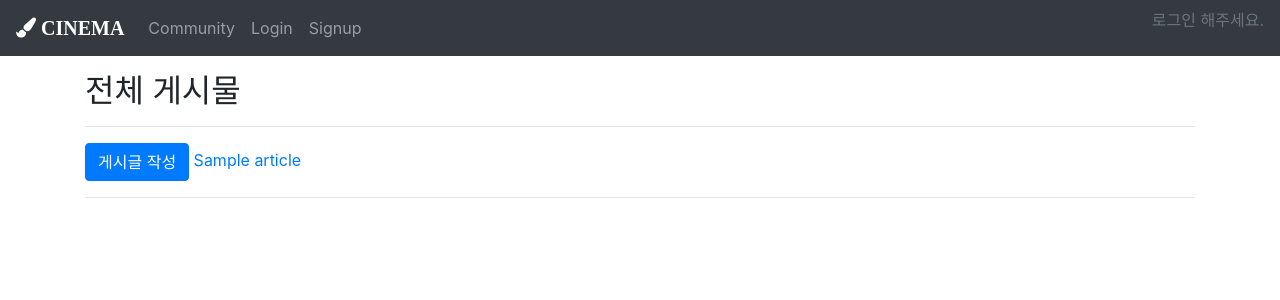
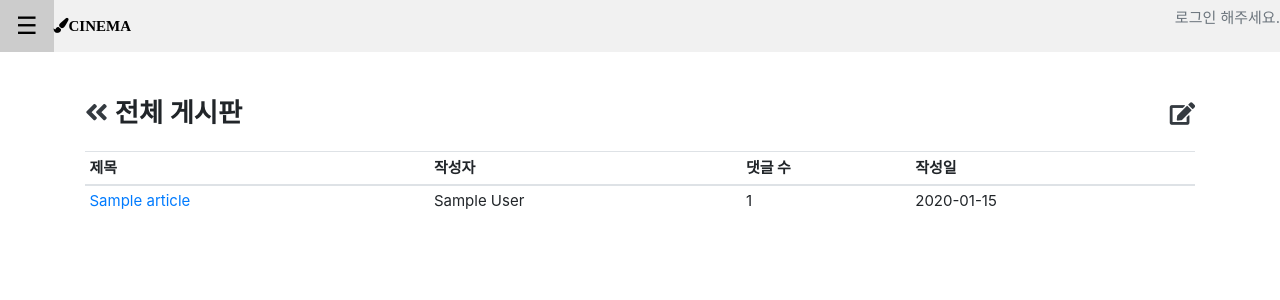
Before and after one commit to jongwoo328/final_pjt, a Django app: template community/templates/community/index.html in a window 1280 px wide. Shown: the top 300 px of the page. Run offline with Django 3.2, Linux system fonts and the light colour scheme; the template is opened without the code that fills it: most values are stand-ins (such as "Sample title", 1, 10 or a date in 2020); some libraries are stand-ins or nearby versions.

Commit message:
200612(jykim) - Add SideBar & Update community/index.html(modify views.py)

```diff
--- a/community/templates/community/detail.html
+++ b/community/templates/community/detail.html
@@ -7,7 +7,7 @@
     <p>{{ article.title }}</p>
     <p>{{ article.content }}</p>
 
-    <form action="{% url 'commuinity:create_comment' article.pk %}" method="POST">
+    <form action="{% url 'community:create_comment' article.pk %}" method="POST">
         {% csrf_token %}
         {% bootstrap_form form %}
     </form>
--- a/community/templates/community/form.html
+++ b/community/templates/community/form.html
@@ -21,6 +21,6 @@
             <button class="btn btn-primary">게시글 수정</button>
         {% endif %}
 
+    </form>
 
-    </form>
 {% endblock %}
--- a/community/templates/community/index.html
+++ b/community/templates/community/index.html
@@ -5,13 +5,51 @@
 {% block title %}Community{% endblock %}
 
 {% block context %}
-    <h2>전체 게시물</h2>
-    <hr>
-    <a href="{% url 'community:create_article' %}" class="btn btn-primary">게시글 작성</a>
-    {% for article in page_obj %}
-        <a href="{% url 'community:detail' article.pk %}">{{article.title}}</a>
-        <hr>
-    {% endfor %}
+    <div class="d-flex justify-content-between">
+        <h3>
+            <a href="{%url 'community:community' %}" class="text-dark"><i class="fas fa-angle-double-left"></i></a>
+            <!-- <a href="{%url 'community:community' %}" class="text-dark">커뮤니티</a> -->
+            <i class="fas"> 전체 게시판 </i>
+        </h3>
+        <div class="align-self-center">
+            <h4>
+                <!-- <i class="fas fa-search"> | </i> -->
+            <a href="{% url 'community:create_article' %}" class="text-dark"><i class="fas fa-edit"></i></a></h4>
+        </div>
+
+    </div>
+
+    <div class="table-responsive-lg ">
+    <table class="table table-sm mt-3">
+        <thead>
+            <tr>
+                <th scope="col-6">제목</th>
+                <th scope="col">작성자</th>
+                <th scope="col">댓글 수</th>
+                <th scope="col">작성일</th>
+            </tr>
+        </thead>
+        <tbody>
+            {% for article in page_obj %}
+            <tr>
+                <td>
+                    <a href="{% url 'community:detail' article.pk %}">{{article.title}}</a>
+                </td>
+                <td>{{ article.author }}</td>
+                <td>{{ article.comment_set|length }}</td>
+                <td>
+                    {% if article.created_at|date:"Y-m-d" == nowDate %}
+                        {{ article.created_at | date:"H:i" }}
+                    {% else %}
+                        {{ article.created_at | date:"Y-m-d" }}
+                    {% endif %}
+                    </td>
+
+            </tr>
+            {% endfor %}
+        </tbody>
+    </table>
+</div>
 
     {% bootstrap_paginate page_obj range=10 show_prev_next="false" show_first_last="true" %}
 {% endblock %}
--- a/movie_pjt/urls.py
+++ b/movie_pjt/urls.py
@@ -1,7 +1,9 @@
 from django.contrib import admin
 from django.urls import path, include
+from community import views
 
 urlpatterns = [
+    path('', views.community),
     path('admin/', admin.site.urls),
     path('movies/', include('movies.urls')),
     path('community/', include('community.urls')),
--- a/templates/base.html
+++ b/templates/base.html
@@ -4,18 +4,73 @@
 <head>
     <meta charset="UTF-8">
     <meta name="viewport" content="width=device-width, initial-scale=1.0">
+    <!-- w3 school - style css -->
+    <link rel="stylesheet" href="https://www.w3schools.com/w3css/4/w3.css">
     <!-- icon -->
     <link rel="stylesheet" href="https://use.fontawesome.com/releases/v5.13.0/css/all.css" integrity="sha384-Bfad6CLCknfcloXFOyFnlgtENryhrpZCe29RTifKEixXQZ38WheV+i/6YWSzkz3V" crossorigin="anonymous">
     <title>{% block title %}{% endblock %}</title>
+    <script src="https://ajax.googleapis.com/ajax/libs/jquery/3.5.1/jquery.min.js"></script>
     {% bootstrap_css %}
 </head>
-<body class="my-5 pt-4">
-    {% include 'navbar.html' %}
-    <div class="container">
+<script>
+
+</script>
+<body>
+    <div class="w3-sidebar w3-bar-block w3-card w3-animate-left" style="display:none" id="mySidebar">
+        <h3 class="w3-bar-item d-flex justify-content-between">
+            <p>Menu</p>
+            <a href="#" onclick="w3_close()" class="w3-text-black">x</a>
+        </h3>
+        <a href="{% url 'community:community' %}" class="w3-bar-item w3-button text-decoration-none">커뮤니티</a>
+        {% if request.user.is_authenticated %}
+            <a href="{% url 'accounts:update' %}" class="w3-bar-item w3-button text-decoration-none">회원정보수정</a>
+            <form action="{% url 'accounts:logout' %}" method="POST">
+                {% csrf_token %}
+                <button class="w3-bar-item w3-button text-decoration-none">로그아웃</button>
+            </form>
+        {% else %}
+            <a href="{% url 'accounts:login' %}" class="w3-bar-item w3-button text-decoration-none">로그인</a>
+            <a href="{% url 'accounts:signup' %}" class="w3-bar-item w3-button text-decoration-none">회원가입</a>
+        {% endif %}
+    </div>
+
+      <div id="main">
+      <div class="w3-light-gray d-flex justify-content-between">
+        <div class="w3-container d-flex px-0">
+            <button id="openNav" class="w3-button w3-light-gray w3-xlarge" onclick="w3_open()">&#9776;</button>
+            <div class="align-self-center">
+                <a href="{% url 'community:community' %}" class=""><i class="fas fa-paint-brush" style="color:black">CINEMA</i></a>
+            </div>
+        </div>
+        <div class="align-self-center">
+            {% if request.user.is_authenticated %}
+                <a class="nav-link text-secondary" href="{% url 'accounts:profile' %}" tabindex="-1" aria-disabled="true">Hello, {{ request.user }}</a>
+            {% else %}
+                <p class='text-secondary'>로그인 해주세요.</p>
+            {% endif %}
+        </div>
+
+      </div>
+      </div>
+
+
+    <div id="content" class="container mt-5" onclick="w3_close()">
         {% block context %}
         {% endblock %}
     </div>
-
+    <script>
+        function w3_open() {
+          document.getElementById("main").style.marginLeft = "25%";
+          document.getElementById("mySidebar").style.width = "25%";
+          document.getElementById("mySidebar").style.display = "block";
+        //   document.getElementById("openNav").style.display = 'none';
+        }
+        function w3_close() {
+          document.getElementById("main").style.marginLeft = "0%";
+          document.getElementById("mySidebar").style.display = "none";
+          document.getElementById("openNav").style.display = "inline-block";
+        }
+        </script>
     {% bootstrap_javascript jquery='full' %}
 </body>
 </html>
--- a/templates/navbar.html
+++ /dev/null
@@ -1,35 +0,0 @@
-<nav class="fixed-top navbar navbar-expand-lg navbar-dark bg-dark">
-    <a class="navbar-brand" href="#"><i class="fas fa-paint-brush"> CINEMA</i></a>
-    <button class="navbar-toggler" type="button" data-toggle="collapse" data-target="#navbarSupportedContent" aria-controls="navbarSupportedContent" aria-expanded="false" aria-label="Toggle navigation">
-      <span class="navbar-toggler-icon"></span>
-    </button>
-
-    <div class="collapse navbar-collapse" id="navbarSupportedContent">
-      <ul class="navbar-nav mr-auto">
-
-        <!-- <기본 nav-items -->
-        <li class="nav-item">
-          <a class="nav-link" href="#">Community</a>
-        </li>
-        <li class="nav-item">
-
-          <!--로그인 했을때-->
-          {% if request.user.is_authenticated %}
-            <a class="nav-link" href="{% url 'accounts:logout' %}">Logout</a>
-
-          <!--로그인 안했을때-->
-          {% else %}
-            <a class="nav-link" href="{% url 'accounts:login' %}">Login</a>
-            </li>
-            <li class="nav-item">
-              <a class="nav-link" href="{% url 'accounts:signup' %}">Signup</a>
-          {% endif %}
-        </li>
-       </ul>
-          {% if request.user.is_authenticated %}
-            <a class="nav-link text-secondary" href="{% url 'accounts:profile' %}" tabindex="-1" aria-disabled="true">Hello, {{ request.user }}</a>
-          {% else %}
-            <p class='text-secondary'>로그인 해주세요.</p>
-          {% endif %}
-    </div>
-  </nav>
```
Also changed, not shown: accounts/templates/accounts/form.html (+4 -3 lines), community/views.py (+4 -3 lines).
